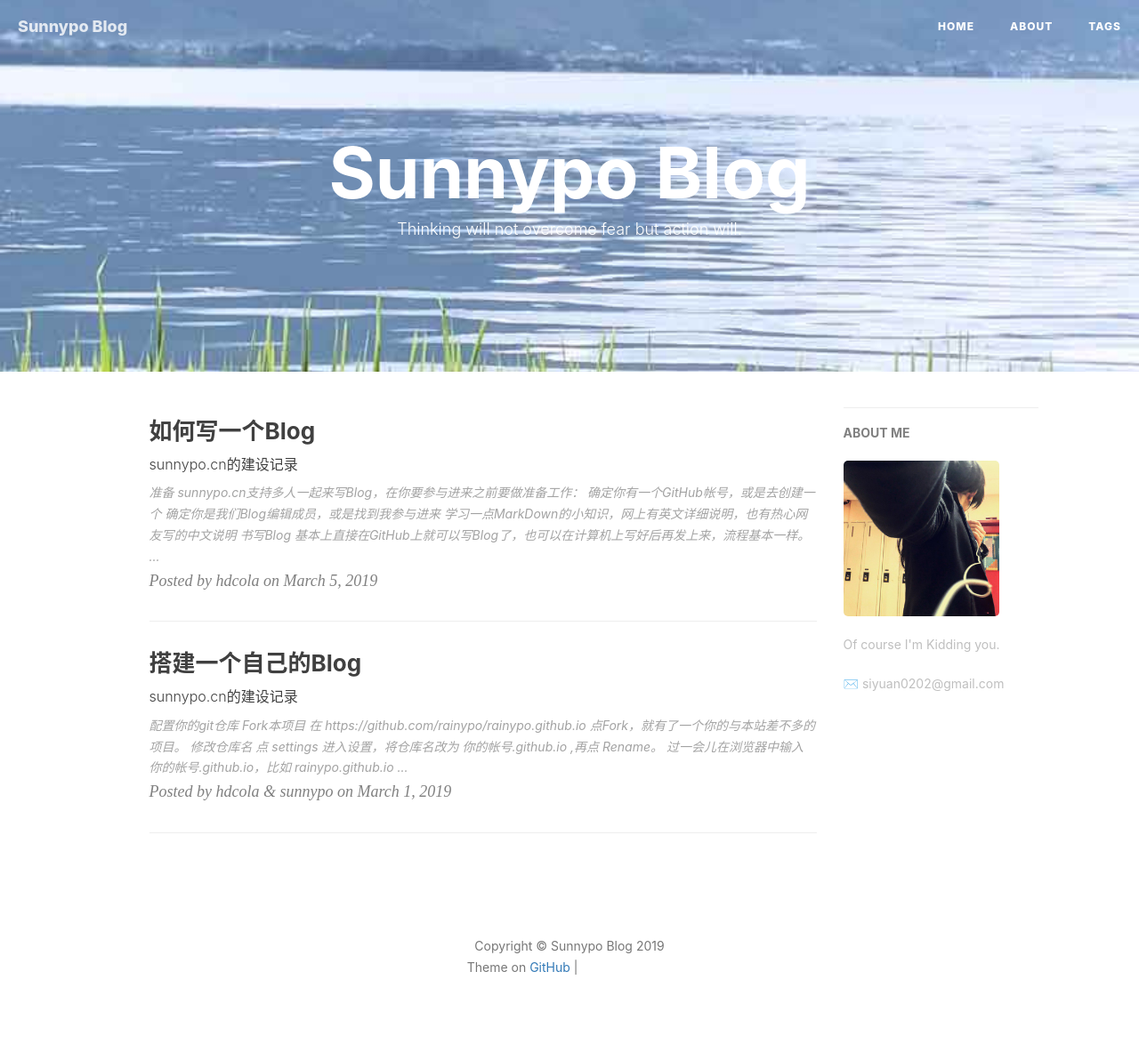
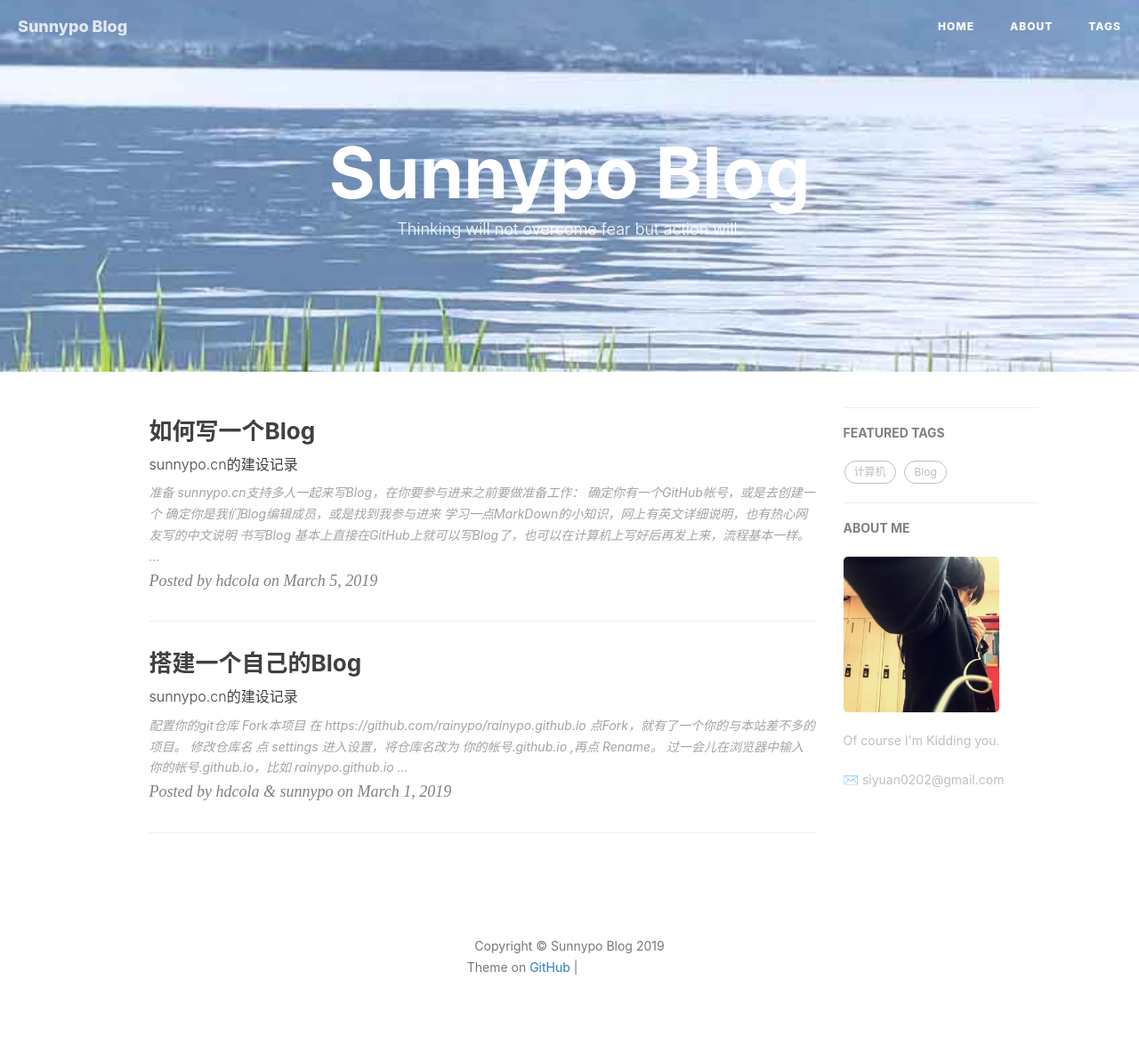
Before and after one commit to rainypo/rainypo.github.io, a Jekyll site: the page built from index.html, in a window 1280 px wide. Shown: the whole page at 89% size. Built offline with Jekyll 4.4.1, drawn with Linux system fonts in a browser that asks for light colours; nearby versions of some CDN libraries; the list of posts is cut into pages by our own code; comment, search, counter and statistics services are not loaded; grey boxes are pictures that could not be loaded.

Commit message:
加入标签和PWA配置

```diff
--- a/_config.yml
+++ b/_config.yml
@@ -39,3 +39,11 @@ markdown: kramdown
 highlighter: rouge
 kramdown:
   input: GFM                            # use Github Flavored Markdown !important
+
+# Featured Tags
+featured-tags: true                     # 是否使用首页标签
+featured-condition-size: 1              # 相同标签数量大于这个数，才会出现在首页
+
+# Progressive Web Apps
+chrome-tab-theme-color: "#000000"
+service-worker: true
```
